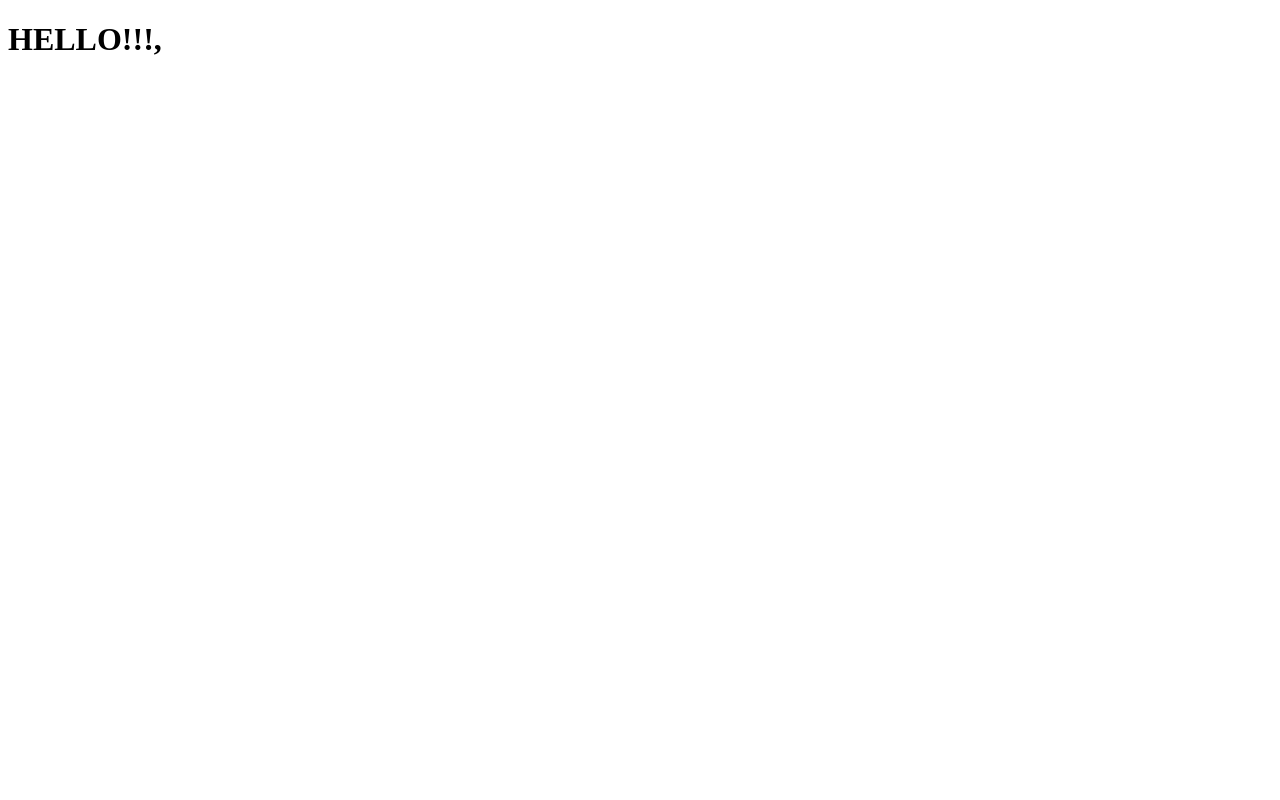
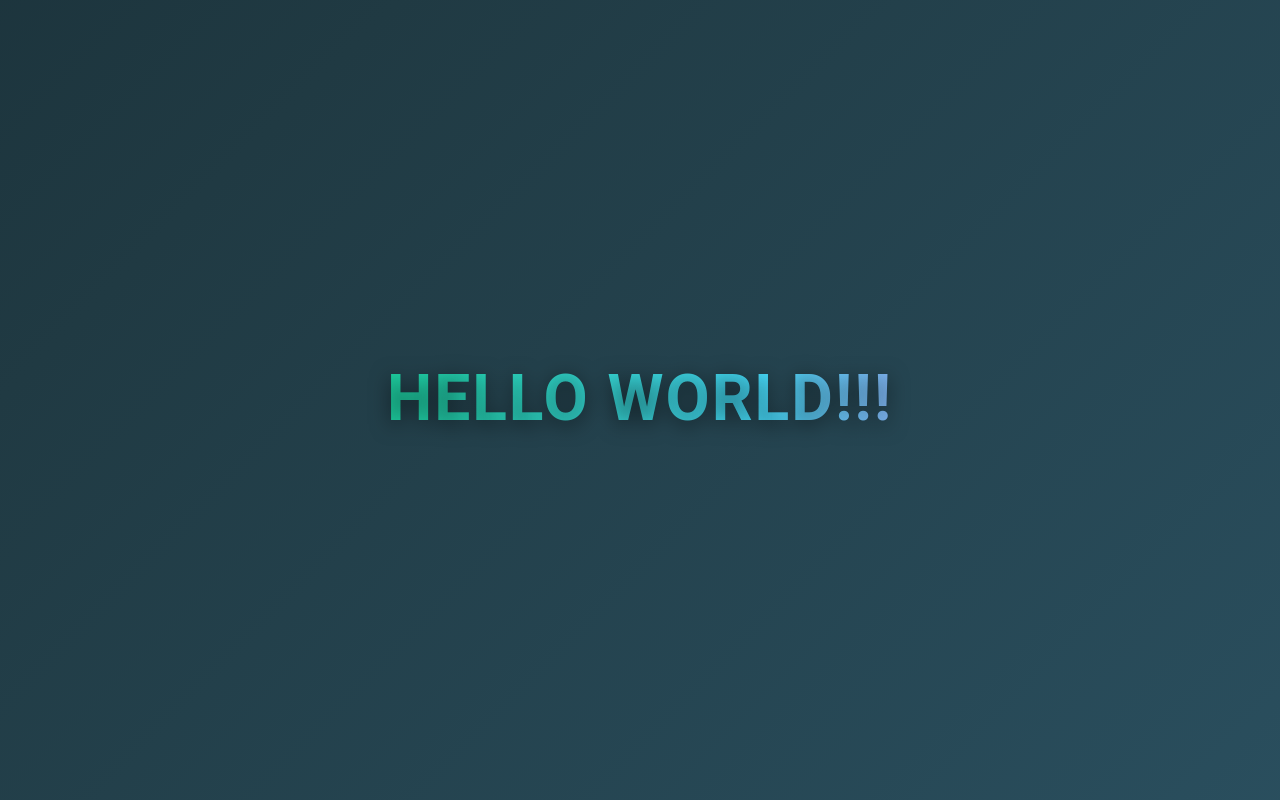
Before and after one commit to TalhaTahir24/Homelab, a plain HTML site: page CV/index.html in a window 1280 px wide. Drawn offline with Linux system fonts and the light colour scheme.

Commit message:
adding new features

```diff
--- a/CV/index.html
+++ b/CV/index.html
@@ -3,9 +3,86 @@
 <head>
     <meta charset="UTF-8">
     <meta name="viewport" content="width=device-width, initial-scale=1.0">
-    <title>Document</title>
+    <title>Refined Hello World Animation</title>
+    <style>
+        body {
+            margin: 0;
+            height: 100vh;
+            display: flex;
+            justify-content: center;
+            align-items: center;
+            background: linear-gradient(135deg, #0f2027, #203a43, #2c5364);
+            background-size: 200% 200%;
+            animation: gradientBackground 10s ease infinite;
+            font-family: 'Roboto', sans-serif;
+            overflow: hidden;
+        }
+
+        @keyframes gradientBackground {
+            0% { background-position: 0% 50%; }
+            50% { background-position: 100% 50%; }
+            100% { background-position: 0% 50%; }
+        }
+
+        .container {
+            position: relative;
+        }
+
+        .text {
+            font-size: 4rem;
+            font-weight: 700;
+            color: #ffffff;
+            text-transform: uppercase;
+            letter-spacing: 2px;
+            text-shadow: 0 4px 20px rgba(0, 0, 0, 0.5);
+            display: inline-block;
+            animation: slideIn 3s ease forwards, floatEffect 6s ease-in-out infinite;
+            background: linear-gradient(90deg, #1dd1a1, #48dbfb, #f368e0, #ff9f43, #ee5253);
+            background-size: 300% 300%;
+            -webkit-background-clip: text;
+            -webkit-text-fill-color: transparent;
+        }
+
+        @keyframes slideIn {
+            0% {
+                transform: translateY(100px);
+                opacity: 0;
+            }
+            100% {
+                transform: translateY(0);
+                opacity: 1;
+            }
+        }
+
+        @keyframes floatEffect {
+            0%, 100% {
+                transform: translateY(0);
+            }
+            50% {
+                transform: translateY(-10px);
+            }
+        }
+
+        .text:hover {
+            animation: hoverEffect 0.5s ease forwards;
+        }
+
+        @keyframes hoverEffect {
+            0% {
+                transform: scale(1);
+                text-shadow: 0 4px 20px rgba(0, 0, 0, 0.5);
+            }
+            100% {
+                transform: scale(1.2);
+                text-shadow: 0 6px 30px rgba(255, 255, 255, 0.8);
+            }
+        }
+
+    </style>
 </head>
 <body>
-<h1>HELLO!!!,</h1>
+    <div class="container">
+        <div class="text">Hello World!!!</div>
+    </div>
 </body>
 </html>
```
